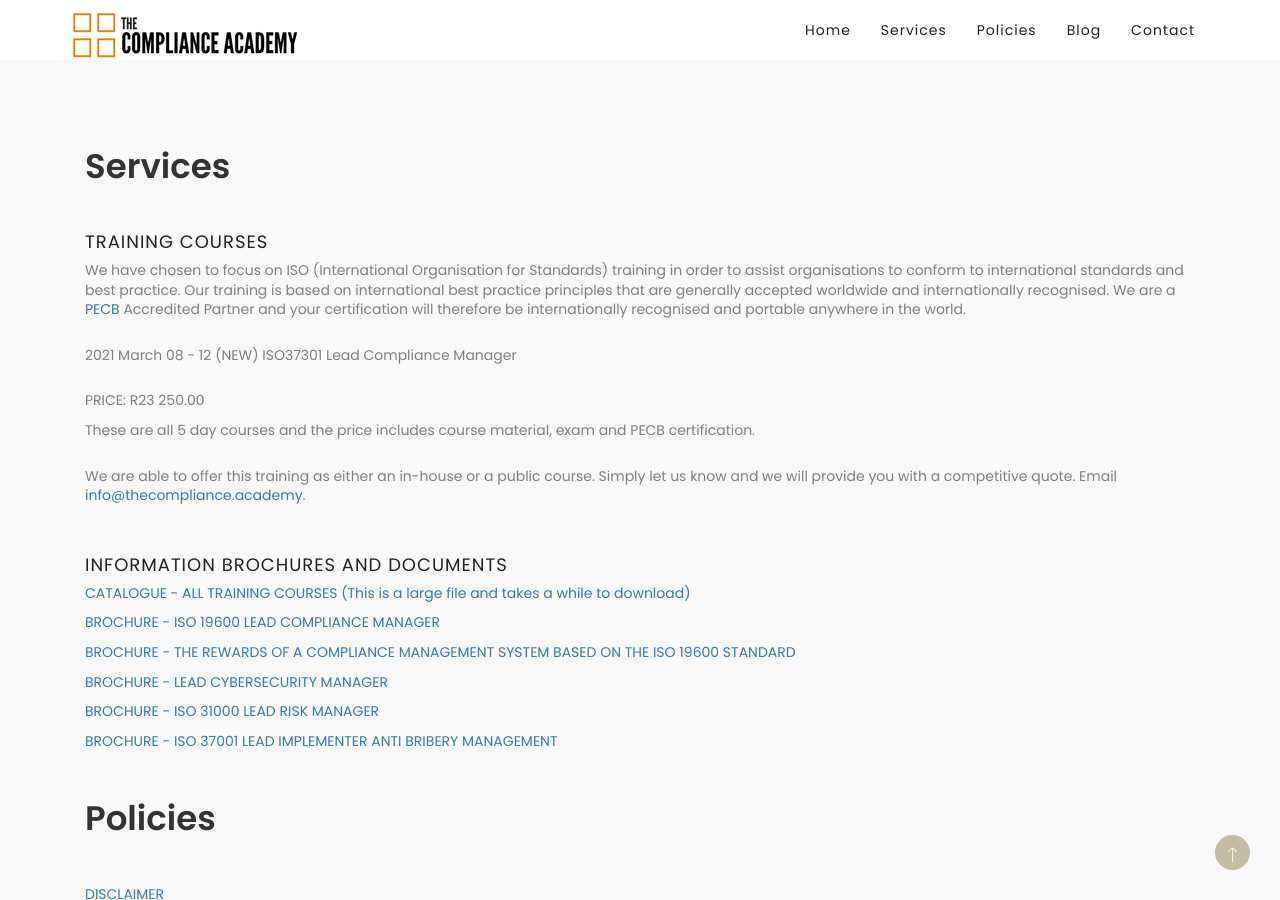
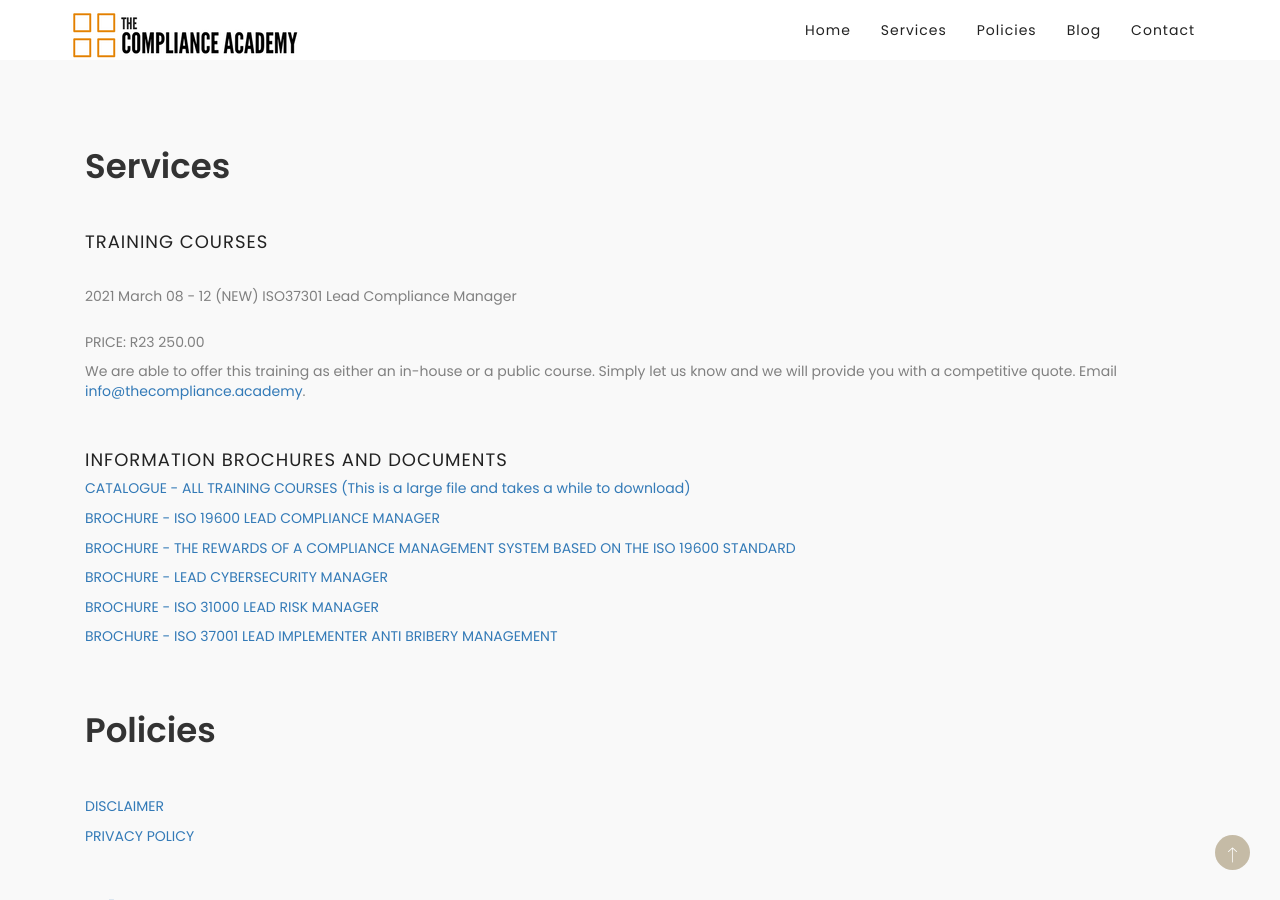
Before and after one commit to compliance-academy/compliance-academy.github.io, a Jekyll site: the page built from index.md, in a window 1280 px wide and 900 px high, scrolled down 1129 px. Built offline with Jekyll 4.4.1, drawn with Linux system fonts in a browser that asks for light colours; nearby versions of some CDN libraries; some web fonts are replaced; some of the changed text lies outside the part shown.

Commit message:
Update home.html

```diff
--- a/_layouts/home.html
+++ b/_layouts/home.html
@@ -70,10 +70,7 @@
                           <p class="wow fadeInUp" data-wow-delay="0.2s">
                             More importantly, that business looks towards conformity with international standards and best practice. Compliance is more than just doing what you are told by way of legislation and regulations.  It is a culture and we need to raise the bar.
                         </p>
-                           <p class="wow fadeInUp" data-wow-delay="0.2s">
-                            <strong><a class="page-scroll"href="#services">CLICK HERE</a></strong> to access the list of training courses we offer
-                            </p>
-                          <p class="wow fadeInUp" data-wow-delay="0.2s">
+
 
                                                </p>
 
@@ -101,8 +98,7 @@
                   <div class="service-single">
                       <h1 class="wow fadeInUp" data-wow-delay="0.1s">TRAINING COURSES</h1>
 
-                      <p>We have chosen to focus on ISO (International Organisation for Standards) training in order to assist organisations to conform to international standards and best practice.  Our training is based on international best practice principles that are generally accepted worldwide and internationally recognised.  We are a <a href="http://pecb.org/">PECB</a> Accredited Partner and your certification will therefore be internationally recognised and portable anywhere in the world.
-                      </p>
+                     </p>
                     <br>
                     <p class="wow fadeInUp" data-wow-delay="0.2s">
                      2021
@@ -112,9 +108,6 @@
                       <p class="wow fadeInUp" data-wow-delay="0.2s">
 
                     PRICE:  R23 250.00
-                    <br>
-                       <p class="wow fadeInUp" data-wow-delay="0.2s">
-                     These are all 5 day courses and the price includes course material, exam and PECB certification.</p>
                     <br>
                       <p class="wow fadeInUp" data-wow-delay="0.2s">
                           We are able to offer this training as either an in-house or a public course.
@@ -136,6 +129,7 @@
                        <p class="wow fadeInUp" data-wow-delay="0.2s">
                          <a href="iso-37001-foundation_1p.pdf">BROCHURE - ISO 37001 LEAD IMPLEMENTER ANTI BRIBERY MANAGEMENT</a>
                            </p>
+                           <br>
                       </div>
               </div>
           </div>
@@ -148,6 +142,7 @@
                    <a href=https://www.freeprivacypolicy.com/live/eea3d0a9-3c38-403d-b355-23c878030655>DISCLAIMER<a/>
                       <p class="wow fadeInUp" data-wow-delay="0.2s">
                    <a href="https://www.freeprivacypolicy.com/live/7b47d19a-7ef2-4c88-9584-5d4248562213">PRIVACY POLICY<a/>
+                    <br>
                     </p>
                   </div>
               </div>
```
